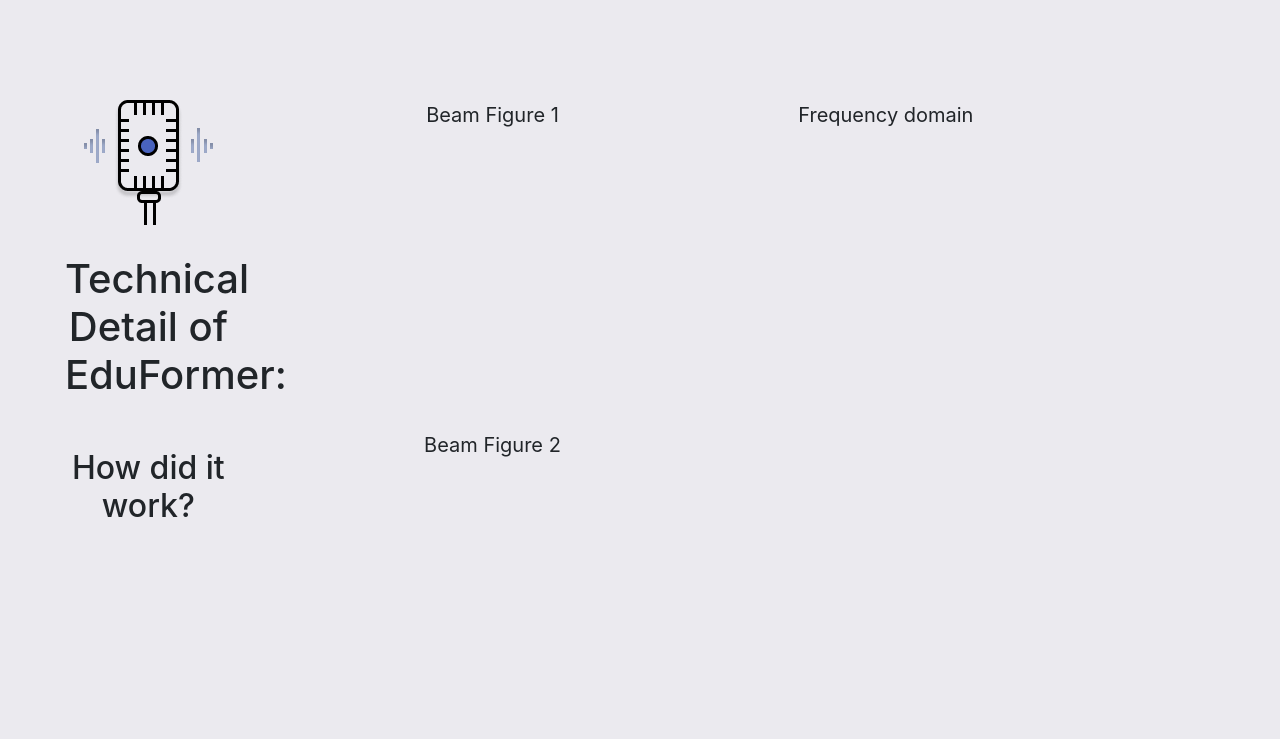
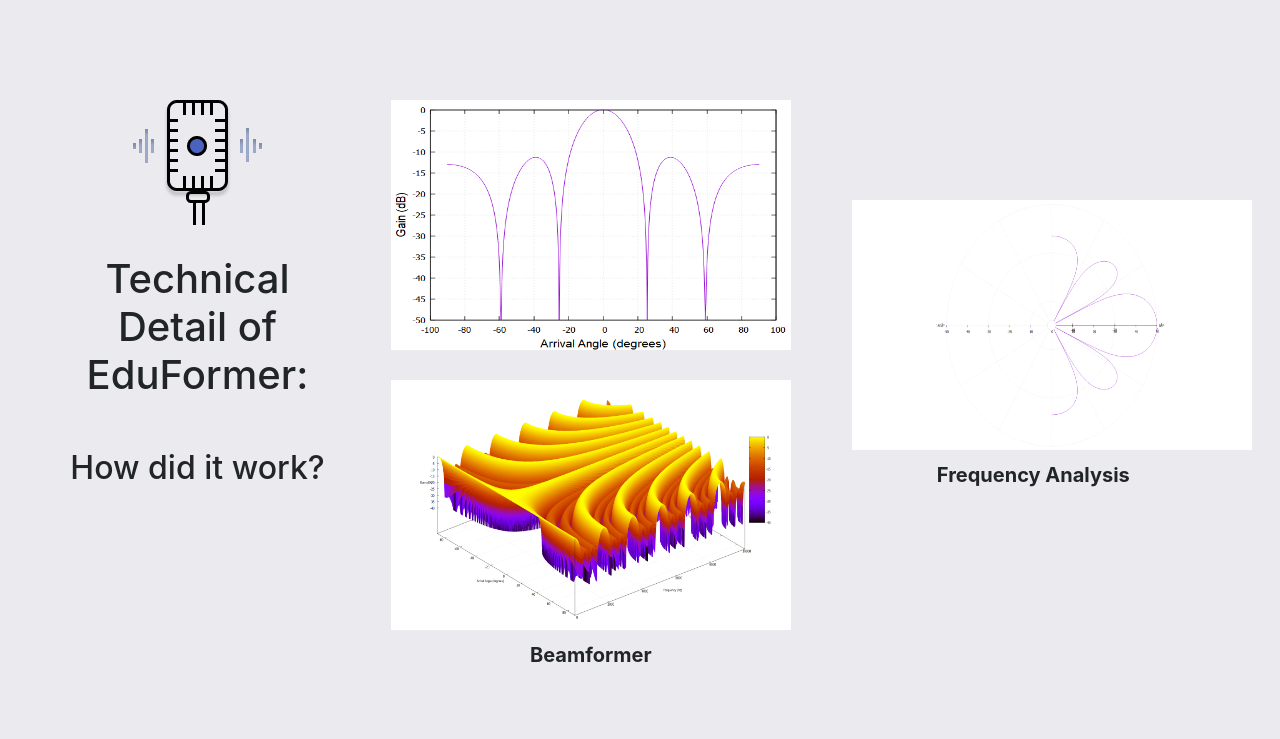
Before and after one commit to Mankeerat/EduFormer, a Flask app: page /analysis in a window 1280 px wide. Shown: the top 739 px of the page. Run offline with Flask 2, Linux system fonts and the light colour scheme; some libraries are stand-ins or nearby versions.

Commit message:
analysis webpage

```diff
--- a/templates/analysis.html
+++ b/templates/analysis.html
@@ -12,7 +12,7 @@
 <body style = "background-color: #EBEAEF;">
 
     <div id="container">
-        <div class="col-lg-2">
+        <div class="col-lg-3">
             <img src="/static/logo.png">
 
             <h1 style="margin-top: 30px; margin-bottom: 50px">
@@ -25,15 +25,13 @@
         </div>
 
         <div class="col-lg-5" style="text-align: center;">
-            <div style="margin-bottom: 300px">
-                Beam Figure 1
-            </div>
-            <div>
-                Beam Figure 2
-            </div>
+            <img src="/static/fig1.png" width="400" height="250" style="margin-bottom: 30px">
+            <img src="/static/fig2.png" width="400" height="250" style="margin-bottom: 10px">
+            <b>Beamformer</b>
         </div>
-        <div class="col-lg-3">
-            Frequency domain
+        <div class="col-lg-4" style="margin-top: 100px">
+            <img src="/static/fig3.png" width="400" height="250" style="margin-bottom: 10px;">
+            <b>Frequency Analysis</b>
         </div>
     </div>
 </body>
```
Also changed, not shown: templates/index.html (+9 -5 lines), static/fig1.png (added), static/fig2.png (added), static/fig3.png (added).
